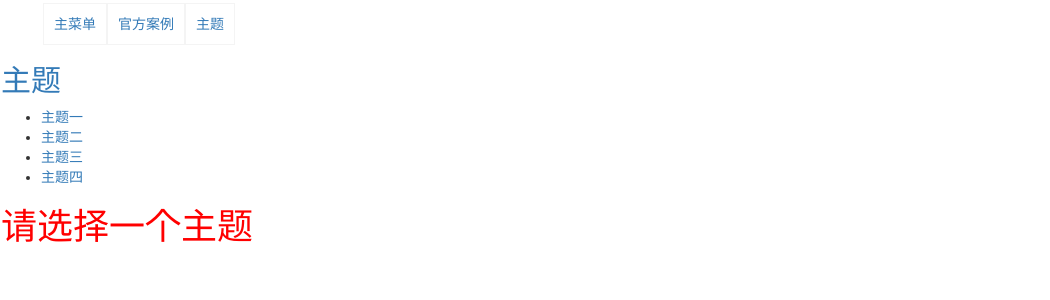
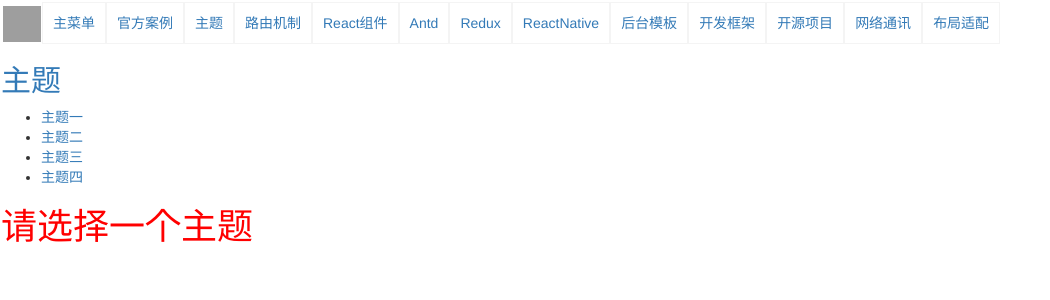
Before and after one commit to Arisono/first-react-project, a React (Create React App) app: page /topics in a window 1280 px wide. Shown: the top 300 px of the page, without its empty margins (0-1050 px from the left). Built offline with nearby package versions, Linux system fonts and the light colour scheme; grey boxes are pictures that could not be loaded.

Commit message:
学习react-router

```diff
--- a/src/bootstrap/list/BSList.js
+++ b/src/bootstrap/list/BSList.js
@@ -27,10 +27,10 @@ class BSList extends React.Component{
             lineHeight:"30px",
             display:"display",
             border:"0px solid green"};
-        return <div className="container-fluid" >
-            {/*导航栏*/}
+        return <div className="" >
+            {/*导航栏 navbar-fixed-top*/}
             <div className="row" >
-                <nav class="navbar navbar-inverse navbar-fixed-top" role="navigation" style={{
+                <nav class="navbar navbar-inverse " role="navigation" style={{
                         "-webkit-border-radius": "0",
                          "-moz-border-radius": "0",
                          "border-radius": "0",
@@ -65,15 +65,15 @@ class BSList extends React.Component{
                 </nav>
             </div>
 {/*列表组件*/}
-            <div className="row" style={{marginTop:"80px"}}>
+            <div className="row" >
                 <div className="row">
                     <div className="col-md-2"></div>
                     <div className="col-md-8">
-                        <div class="alert alert-warning">
-                            <a href="#" class="close" data-dismiss="alert">
-                            </a>
-                            <strong>警告！</strong>您的网络连接有问题。
-                        </div>
+                        {/*<div class="alert alert-warning">*/}
+                            {/*<a href="#" class="close" data-dismiss="alert">*/}
+                            {/*</a>*/}
+                            {/*<strong>警告！</strong>您的网络连接有问题。*/}
+                        {/*</div>*/}
                     </div>
                     <div className="col-md-2"></div>
                 </div>
--- a/src/component/LoginForm.js
+++ b/src/component/LoginForm.js
@@ -4,11 +4,21 @@
 /**
  * Created by Arison on 2018/5/29.
  */
+import React from 'react';
+import 'bootstrap/dist/css/bootstrap.css'
+import 'bootstrap/dist/css/bootstrap.min.css'
+/**
+ * Created by Arison on 2018/6/14.
+ */
 class LoginForm extends React.Component{
-
+       constructor(props){
+        super(props);
+    }
     render(){
         return <div>
 
         </div>
     }
 }
+
+export  default LoginForm;
--- a/src/component/SiginForm.js
+++ b/src/component/SiginForm.js
@@ -141,7 +141,7 @@ class SiginForm extends  React.Component{
             fontWeight:"normal",
             boxShadow:"2px 2px 5px #333333"
         }
-        return <div class="container-fluid">
+        return <div >
             {/*这是注释*/}
 
             <div class="row" style={{border:"1px solid #f4f4f4"}} >
--- /dev/null
+++ b/src/router/MainLayout.js
@@ -0,0 +1,78 @@
+/**
+ * Created by Arison on 2018/6/13.
+ */
+import React from 'react';
+import { BrowserRouter as Router, Route, Link } from "react-router-dom";
+import 'bootstrap/dist/css/bootstrap.css'
+import 'bootstrap/dist/css/bootstrap.min.css'
+import Home from "./basic/Home";
+import About from "./basic/About";
+import Topics from "./basic/Topics";
+
+/**
+ * 演示基本的路由
+ * Created by Arison on 2018/6/13.
+ */
+class BasicExample extends React.Component{
+
+    render(){
+        let fluid={
+            border:"1px solid #ffffff",
+        };
+        let borderLine={
+            border:"1px solid #ffffff",
+            height:"43px"
+        };
+        return <div className="" style={fluid}>
+            <Router>
+                {/*只能有一个子元素*/}
+                <div className="container-fluid">
+                    <div className="row" style={borderLine} >
+
+                        {/*简单的列表*/}
+                        <img src="http://img1.imgtn.bdimg.com/it/u=271374175,3988466214&fm=15&gp=0.jpg"
+                             style={{display:"inline-block",width:"40px",height:"38px",border:"1px solid #ffffff"}}></img>
+                        {/*<ul style={{display:"inline-block", border:"1px solid #ffffff"}}>*/}
+
+                            <li style={{display:"inline-block",padding:"10px",border:"1px solid #f4f4f4"}}>
+                                <Link to="/home" >主菜单</Link></li>
+                            <li style={{display:"inline-block",padding:"10px",border:"1px solid #f4f4f4"}}>
+                                <Link to="/about">官方案例</Link></li>
+                            <li style={{display:"inline-block",padding:"10px",border:"1px solid #f4f4f4"}}>
+                                <Link to="/topics">主题</Link></li>
+                        <li style={{display:"inline-block",padding:"10px",border:"1px solid #f4f4f4"}}>
+                            <Link to="/topics">路由机制</Link></li>
+                            <li style={{display:"inline-block",padding:"10px",border:"1px solid #f4f4f4"}}>
+                                <Link to="/topics">React组件</Link></li>
+                            <li style={{display:"inline-block",padding:"10px",border:"1px solid #f4f4f4"}}>
+                                <Link to="/topics">Antd</Link></li>
+                            <li style={{display:"inline-block",padding:"10px",border:"1px solid #f4f4f4"}}>
+                                <Link to="/topics">Redux</Link></li>
+                            <li style={{display:"inline-block",padding:"10px",border:"1px solid #f4f4f4"}}>
+                                <Link to="/topics">ReactNative</Link></li>
+                        <li style={{display:"inline-block",padding:"10px",border:"1px solid #f4f4f4"}}>
+                            <Link to="/topics">后台模板</Link></li>
+                        <li style={{display:"inline-block",padding:"10px",border:"1px solid #f4f4f4"}}>
+                            <Link to="/topics">开发框架</Link></li>
+                        <li style={{display:"inline-block",padding:"10px",border:"1px solid #f4f4f4"}}>
+                            <Link to="/topics">开源项目</Link></li>
+                        <li style={{display:"inline-block",padding:"10px",border:"1px solid #f4f4f4"}}>
+                            <Link to="/topics">网络通讯</Link></li>
+                        <li style={{display:"inline-block",padding:"10px",border:"1px solid #f4f4f4"}}>
+                            <Link to="/topics">布局适配</Link></li>
+                      {/*  </ul>*/}
+                    </div>
+                    <div className="row">
+                        <Route  path="/home" component={Home} />
+                        <Route path="/about" component={About}/>
+                        <Route path="/topics" component={Topics} />
+                    </div>
+                </div>
+
+
+            </Router>
+        </div>
+    }
+}
+
+export  default BasicExample;
--- a/src/router/basic/About.js
+++ b/src/router/basic/About.js
@@ -5,8 +5,8 @@ import React from 'react';
 import { BrowserRouter as Router, Route, Link } from "react-router-dom";
 import 'bootstrap/dist/css/bootstrap.css'
 import 'bootstrap/dist/css/bootstrap.min.css'
-import ParamsExample from "../Example/ParamsExample";
-import AuthExample from "../Example/AuthExample";
+import ParamsExample from "../example/ParamsExample";
+import AuthExample from "../example/AuthExample";
 /**
  * Created by Arison on 2018/6/13.
  */
--- a/src/router/basic/BasicExample.js
+++ /dev/null
@@ -1,52 +0,0 @@
-/**
- * Created by Arison on 2018/6/13.
- */
-import React from 'react';
-import { BrowserRouter as Router, Route, Link } from "react-router-dom";
-import 'bootstrap/dist/css/bootstrap.css'
-import 'bootstrap/dist/css/bootstrap.min.css'
-import Home from "./Home";
-import About from "./About";
-import Topics from "./Topics";
-
-/**
- * 演示基本的路由
- * Created by Arison on 2018/6/13.
- */
-class BasicExample extends React.Component{
-
-    render(){
-        let fluid={
-            border:"1px solid #ffffff",
-        };
-        let borderLine={
-            border:"1px solid #ffffff",
-            height:"43px"
-        };
-        return <div className="container-fluid" style={fluid}>
-            <Router>
-                {/*只能有一个子元素*/}
-                <div className="row">
-                    <div style={borderLine} >
-
-                        {/*简单的列表*/}
-                        <ul style={{border:"1px solid #ffffff"}}>
-                            <li style={{display:"inline-block",padding:"10px",border:"1px solid #f4f4f4"}}>
-                                <Link to="/" >主菜单</Link></li>
-                            <li style={{display:"inline-block",padding:"10px",border:"1px solid #f4f4f4"}}>
-                                <Link to="/about">官方案例</Link></li>
-                            <li style={{display:"inline-block",padding:"10px",border:"1px solid #f4f4f4"}}>
-                                <Link to="/topics">主题</Link></li>
-                        </ul>
-                    </div>
-
-                    <Route exact path="/" component={Home} />
-                    <Route path="/about" component={About}/>
-                    <Route path="/topics" component={Topics} />
-                </div>
-            </Router>
-        </div>
-    }
-}
-
-export  default BasicExample;
--- a/src/router/basic/Home.js
+++ b/src/router/basic/Home.js
@@ -5,10 +5,10 @@ import React from 'react';
 import { BrowserRouter as Router, Route, Link } from "react-router-dom";
 import 'bootstrap/dist/css/bootstrap.css'
 import 'bootstrap/dist/css/bootstrap.min.css'
-import ParamsExample from "../Example/ParamsExample";
-import About from "./About";
-import BasicExample from "./BasicExample";
-import Topic from "./Topic";
+import SiginForm from "../../component/SiginForm";
+import JHttpRequet from "../../component/JHttpRequet";
+import BSList from "../../bootstrap/list/BSList";
+import LoginForm from "../../component/LoginForm";
 /**
  * Created by Arison on 2018/6/13.
  */
@@ -18,6 +18,23 @@ class Home extends React.Component{
     }
     render(){
         return <div>
+              <div className="row">
+                  <div className="col-md-2" style={{border:"1px solid #ffffff",padding:"0px.0px.10px.10px"}}>
+                      <ul style={{border:"1px solid #f4f4f4",paddingTop:"10px",minHeight:"600px"}}>
+                          <li><Link to={`${this.props.match.url}/sign`}>签到组件</Link></li>
+                          <li><Link to={`${this.props.match.url}/login`}>登录组件</Link></li>
+                          <li><Link to={`${this.props.match.url}/http`}>网络组件</Link></li>
+                          <li><Link to={`${this.props.match.url}/bootstrap`}>样式组件</Link></li>
+                      </ul>
+                  </div>
+                  <div className="col-md-10" style={{border:"1px solid #f4f4f4"}}>
+                      {/*签到组件*/}
+                      <Route path={`${this.props.match.url}/sign`} component={SiginForm}/>
+                      <Route path={`${this.props.match.url}/login`} component={LoginForm}/>
+                      <Route path={`${this.props.match.url}/http`} component={JHttpRequet}/>
+                      <Route path={`${this.props.match.url}/bootstrap`} component={BSList}/>
+                  </div>
+              </div>
 
         </div>
     }
```
Also changed, not shown: src/index.js (+2 -11 lines), src/router/example/AuthExample.js (renamed from src/router/Example/AuthExample.js), src/router/example/ParamsExample.js (renamed from src/router/Example/ParamsExample.js).
